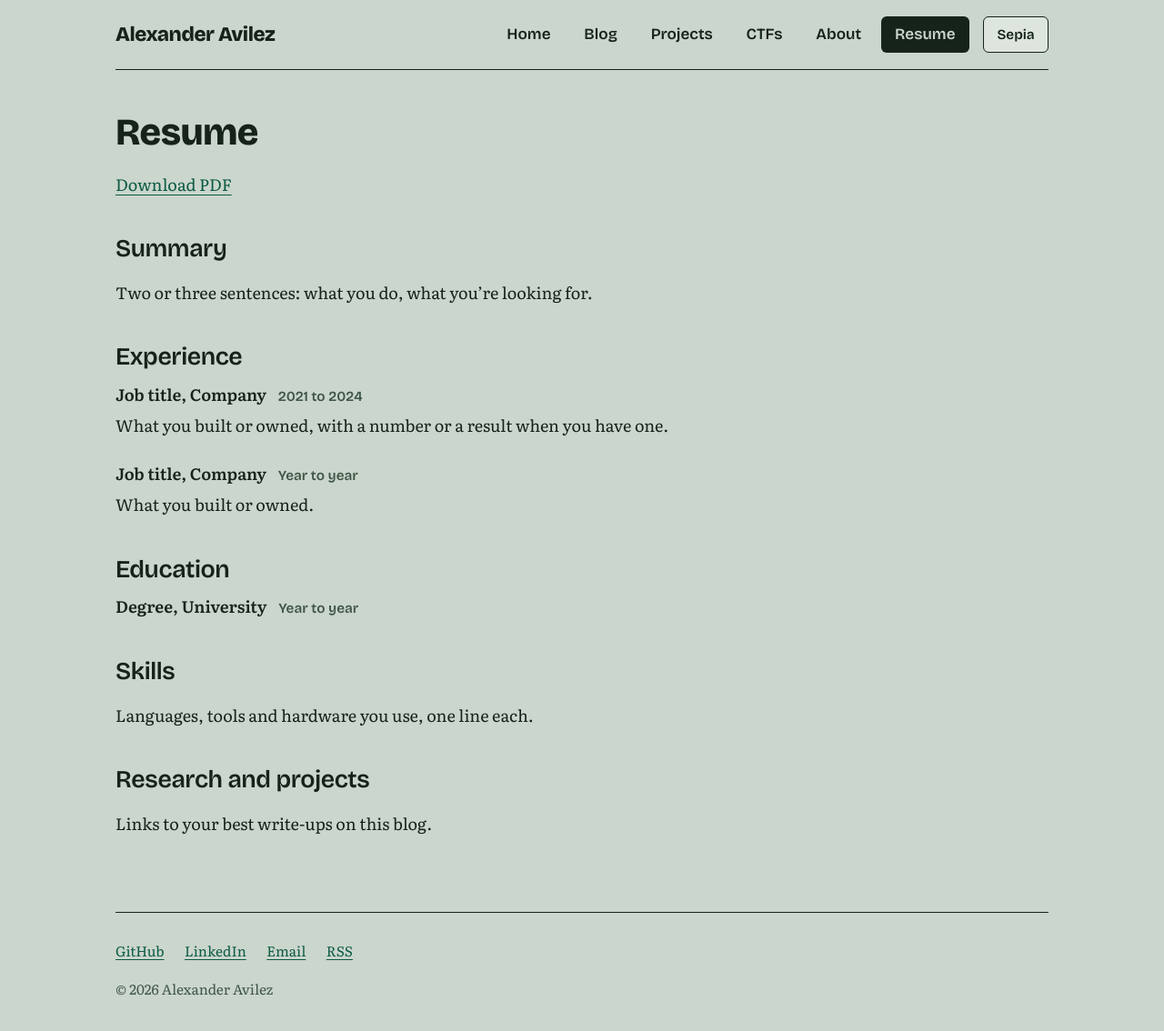
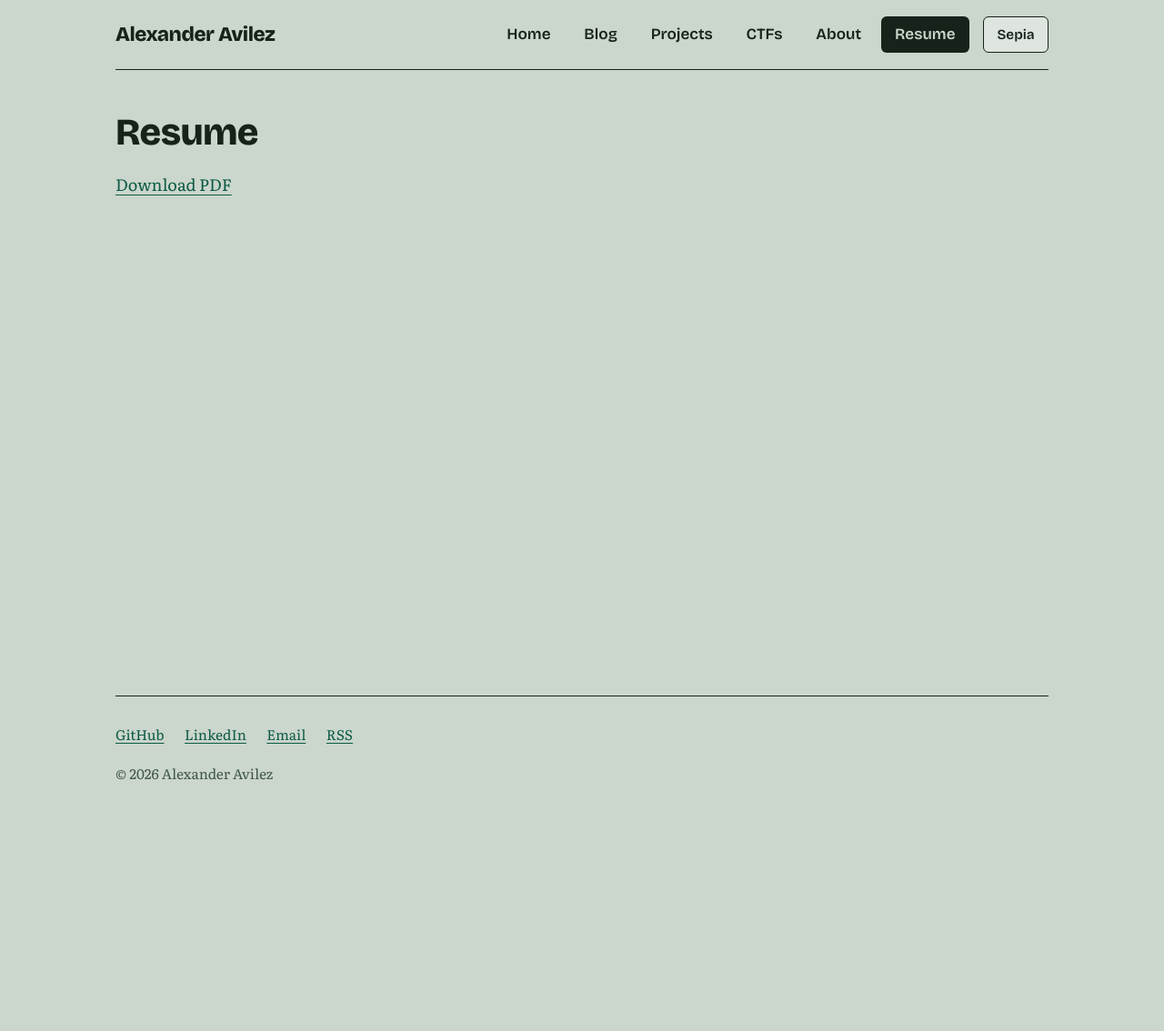
Before and after one commit to aavilezb/aavilezb.github.io, a Jekyll site: the page built from resume.md, in a window 1280 px wide and 1146 px high. Shown: the top 1134 px of the window at 91% size. Built offline with Jekyll 4.4.1, drawn with Linux system fonts in a browser that asks for light colours.

Commit message:
Remove sections from resume.md
Removed sections for Summary, Experience, Education, Skills, and Research from the resume.

```diff
--- a/resume.md
+++ b/resume.md
@@ -6,30 +6,3 @@ permalink: /resume/
 # Resume
 
 [Download PDF]({{ '/assets/resume.pdf' | relative_url }})
-
-## Summary
-Two or three sentences: what you do, what you're looking for.
-
-## Experience
-<div class="job" markdown="1">
-**Job title, Company** <span class="when">2021 to 2024</span>
-
-What you built or owned, with a number or a result when you have one.
-</div>
-
-<div class="job" markdown="1">
-**Job title, Company** <span class="when">Year to year</span>
-
-What you built or owned.
-</div>
-
-## Education
-<div class="job" markdown="1">
-**Degree, University** <span class="when">Year to year</span>
-</div>
-
-## Skills
-Languages, tools and hardware you use, one line each.
-
-## Research and projects
-Links to your best write-ups on this blog.
```
